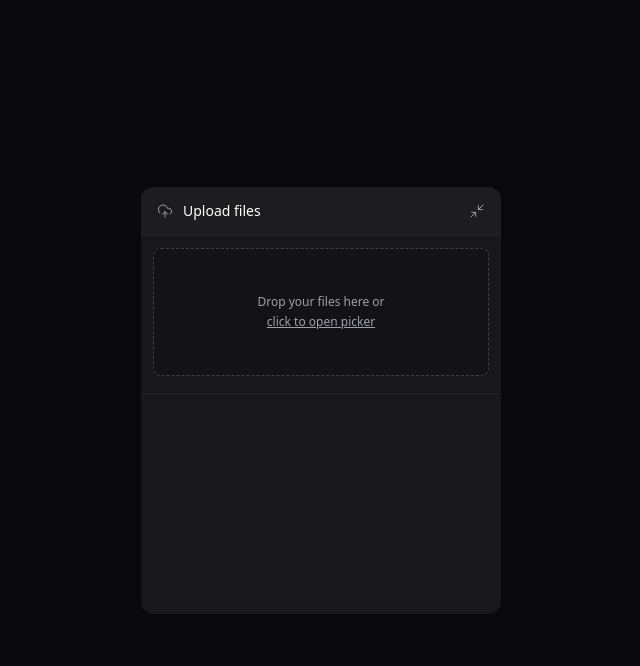
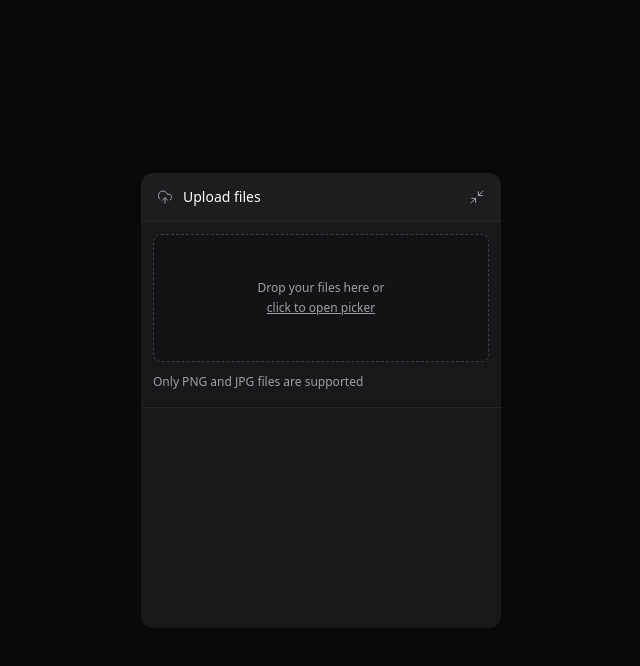
Before and after one commit to RenanEduardo/upload-widget, a React (Vite) app: page / in a window 1280 px wide. Both pictures are taken after a click on the button "Upload files". Shown: the top 666 px of the page, without its empty margins (319-959 px from the left). Built offline with nearby package versions, Linux system fonts and the light colour scheme.

Commit message:
create onDrop method

```diff
--- a/src/components/upload-widget-dropzone.tsx
+++ b/src/components/upload-widget-dropzone.tsx
@@ -6,9 +6,12 @@ export function UploadWidgetDropzone() {
 			'image/jpeg': [],
 			'image/png': [],
 		},
+		onDrop(acceptedFiles) {
+			console.log(acceptedFiles);
+		},
 	});
 	return (
-		<div className='px-3 h-32'>
+		<div className='px-3 flex flex-col gap-3'>
 			<div
 				data-active={isDragActive}
 				className='cursor-pointer text-zinc-400 bg-black/20 p-5 rounded-lg border border-zinc-700 border-dashed h-32 flex flex-col items-center justify-center gap-1 hover:border-zinc-600 transition-colors data-[active=true]:bg-indigo-500/10 data-[active=true]:border-indigo-500 data-[active=true]:text-indigo-400'
@@ -18,6 +21,9 @@ export function UploadWidgetDropzone() {
 				<span className='text-xs'>Drop your files here or</span>
 				<span className='text-xs underline'>click to open picker</span>
 			</div>
+			<span className='text-xs text-zinc-400'>
+				Only PNG and JPG files are supported
+			</span>
 		</div>
 	);
 }
```
